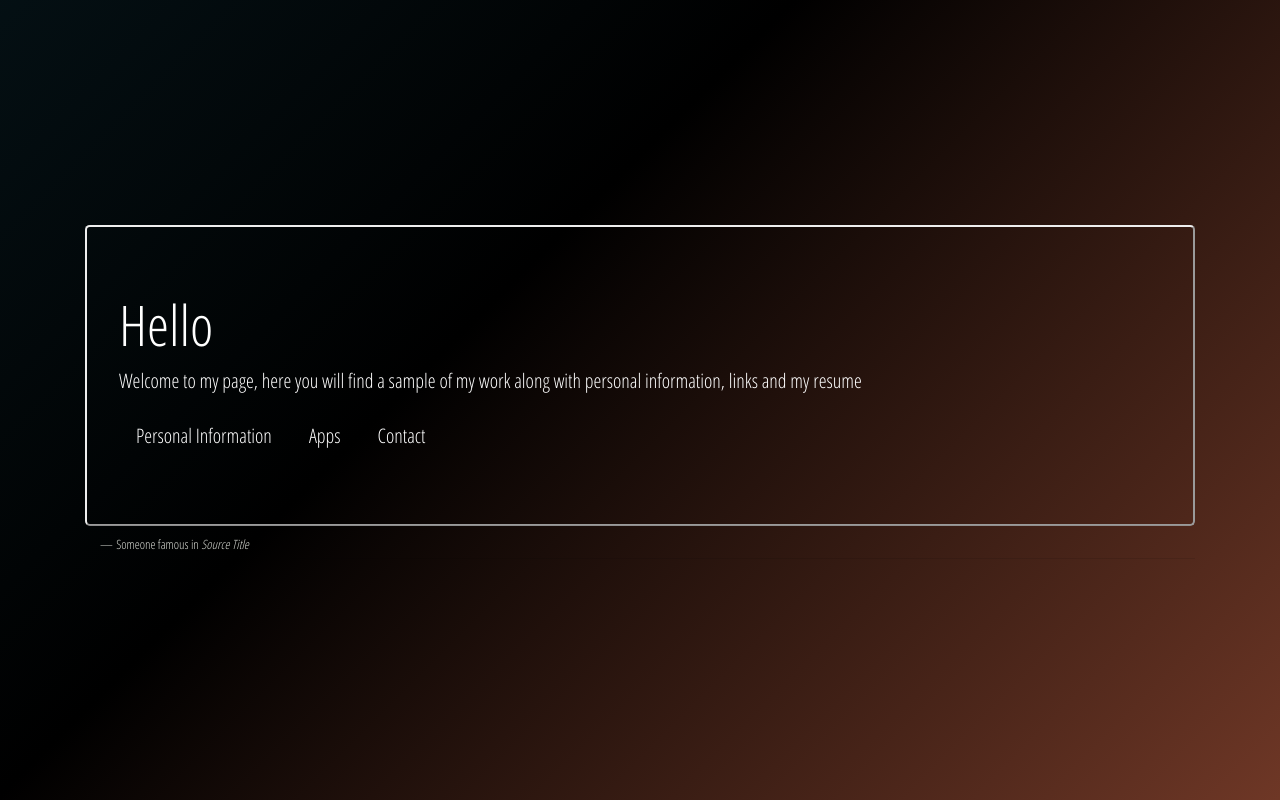
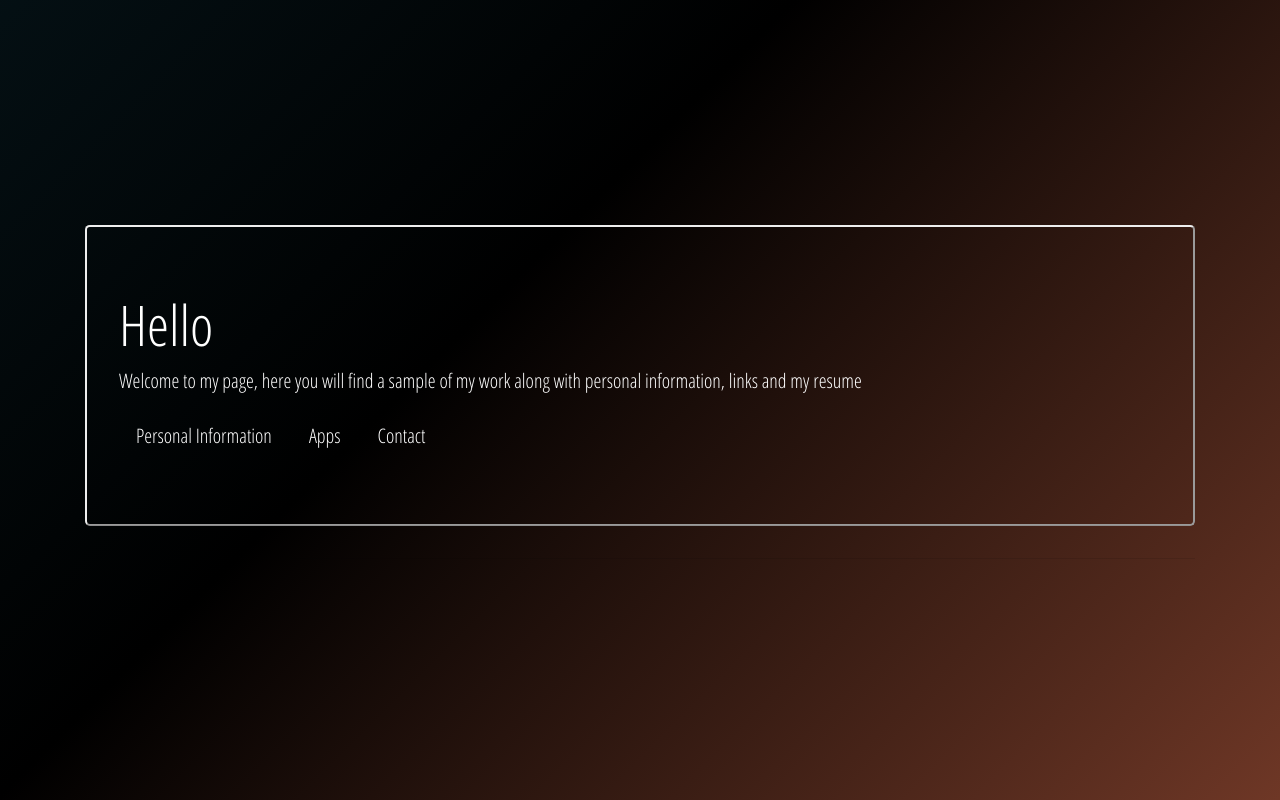
Before and after one commit to CookieChef/Sara_M, a plain HTML site: page index.html in a window 1280 px wide. Drawn offline with nearby package versions, Linux system fonts and the light colour scheme.

Commit message:
removed a footer

```diff
--- a/index.html
+++ b/index.html
@@ -31,7 +31,7 @@
         </div>
         <hr>
         <div class="container" id="footer">
-                <footer class="blockquote-footer" id="footer">Someone famous in <cite title="Source Title">Source Title</cite></footer>
+
             </div>
         <!--container ending tag-->
     </div>
```
